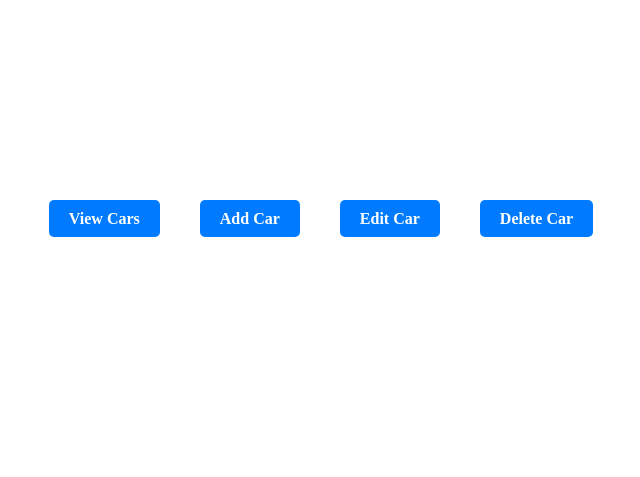
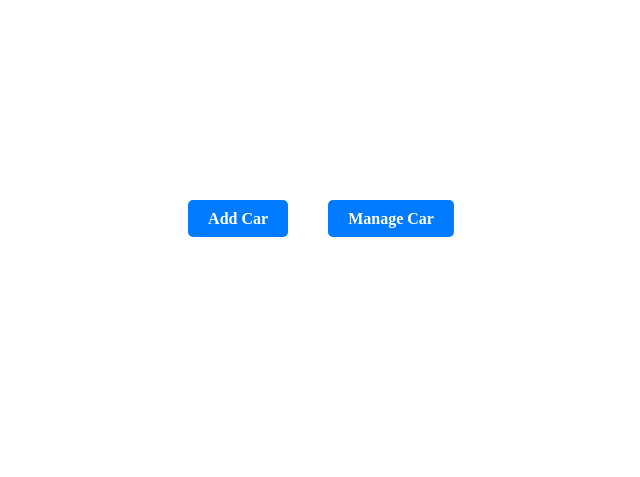
Before and after one commit to lokeshdangii/CMS, a Flask app: page /car_dashboard in a window 1280 px wide. Shown: the part 238-715 px from the top of the page, without its empty margins (319-959 px from the left). Run offline with Flask 3, Linux system fonts and the light colour scheme.

Commit message:
page for car dashboard

```diff
--- a/templates/car.html
+++ b/templates/car.html
@@ -12,21 +12,15 @@
     <h1>Car Page</h1>
     <div class="button-container">
 
-        <div>
-            <a href="{{ url_for('car.car_table')}}" class="">View Cars</a>
-        </div>
 
         <div>
             <a href="{{ url_for('car.add_car') }}" class="">Add Car</a>
         </div>
 
         <div>
-            <a href="{{url_for('car.edit_car')}}" class="">Edit Car</a>
+            <a href="{{url_for('manage_car.manage_car_table')}}" class="">Manage Car</a>
         </div>
 
-        <div>
-            <a href="{{url_for('car.delete_car')}}" class="">Delete Car</a>
-        </div>
 
     </div>
 </body>
```
